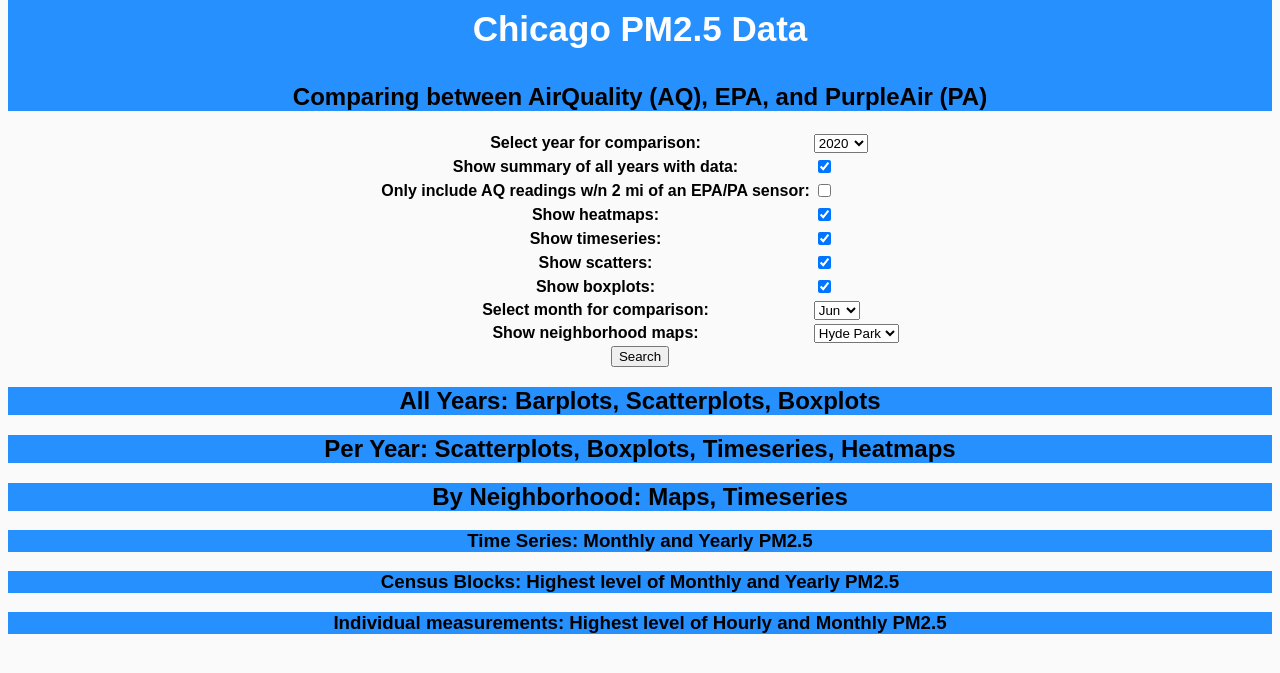
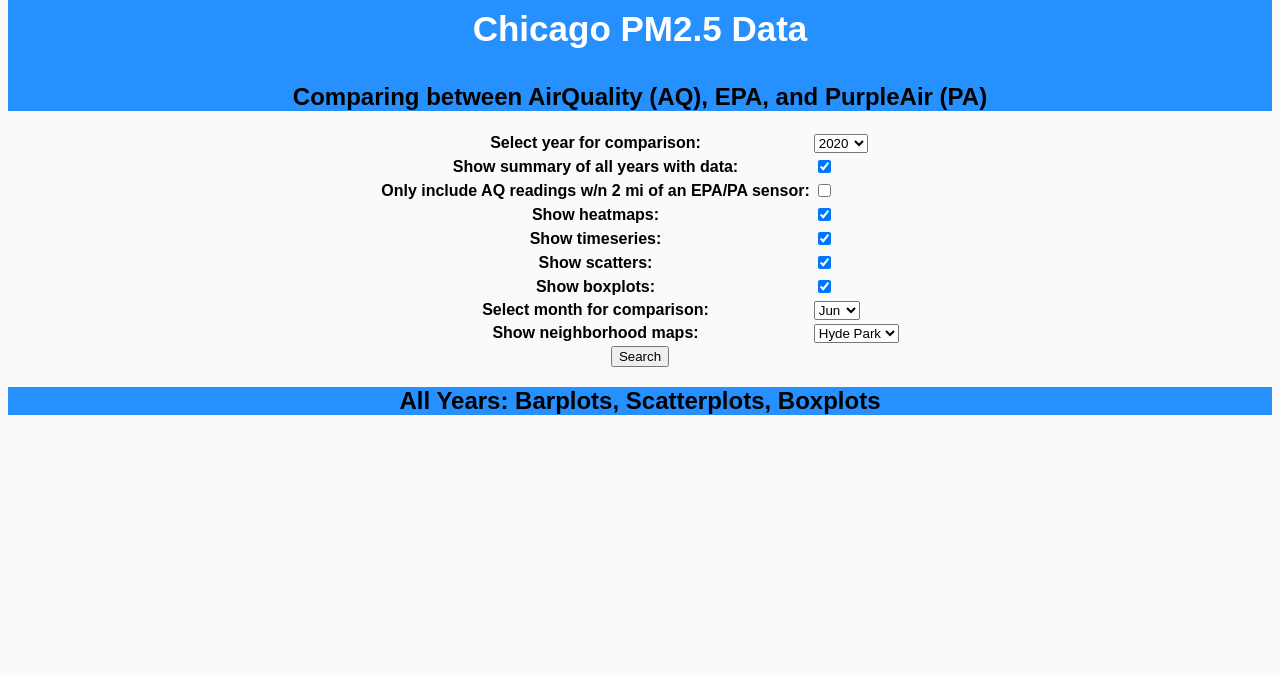
Before and after one commit to dtmlinh/Air-Quality-Tool, a Django app: page / in a window 1280 px wide. Shown: the part 24-697 px from the top of the page. Run offline with Django 3.2, Linux system fonts and the light colour scheme; some libraries are stand-ins or nearby versions.

Commit message:
test template

```diff
--- a/search/templates/index.html
+++ b/search/templates/index.html
@@ -46,145 +46,7 @@
                 <table class="aq_all_years">
                     <tr>
                     {% for i in all_years0 %}
-                     <td> <img src="{% static i %}" width="100%"> </td>
-                    {% endfor %}
-                    </tr>
-                </table>
-            </div>
-            {% endif %}
-
-            {% if all_years != None and all_years != False %}
-            <div class="results", style="overflow-x:auto;">
-                <table class="aq_all_years">
-                    <tr>
-                    {% for i in all_years %}
-                     <td> <img src="{% static i %}" width="100%"> </td>
-                    {% endfor %}
-                    </tr>
-                </table>
-            </div>
-            {% endif %}
-
-            <div align="center">
-                <div id="header">
-                    <h2>Per Year: Scatterplots, Boxplots, Timeseries, Heatmaps</h2>
-                </div>
-            </div>
-
-            {% if scatters != None and scatters != False %}
-            <div class="results", style="overflow-x:auto;">
-                <table class="aq_scatters">
-                    <tr>
-                    {% for i in scatters %}
-                     <td> <img src="{% static i %}" width="100%"> </td>
-                    {% endfor %}
-                    </tr>
-                </table>
-            </div>
-            {% endif %}
-
-            {% if timeseries != None and timeseries != False %}
-            <div class="results", style="overflow-x:auto;">
-                <table class="aq_timeseries">
-                    <tr>
-                    {% for i in timeseries %}
-                     <td> <img src="{% static i %}" width="100%"> </td>
-                    {% endfor %}
-                    </tr>
-                </table>
-            </div>
-            {% endif %}
-
-            {% if heatmaps != None and heatmaps != False %}
-            <div class="results", style="overflow-x:auto;">
-                <table class="aq_heatmaps">
-                    <tr>
-                    {% for i in heatmaps %}
-                     <td> <img src="{% static i %}" width="100%"> </td>
-                    {% endfor %}
-                    </tr>
-                </table>
-            </div>
-            {% endif %}
-
-            {% if heatmaps1 != None and heatmaps1 != False %}
-            <div class="results", style="overflow-x:auto;">
-                <table class="aq_heatmaps">
-                    <tr>
-                    {% for i in heatmaps1 %}
-                     <td> <img src="{% static i %}" width="100%"> </td>
-                    {% endfor %}
-                    </tr>
-                </table>
-            </div>
-            {% endif %}
-
-            {% if month_plot != None and month_plot != False %}
-            <div class="results", style="overflow-x:auto;">
-                <table class="aq_heatmaps">
-                    <tr>
-                    {% for i in month_plot %}
-                     <td> {{ i|safe }} </td>
-                    {% endfor %}
-                    </tr>
-                </table>
-            </div>
-            {% endif %}
-
-        <div align="center">
-            <div id="header">
-                <h2>By Neighborhood: Maps, Timeseries</h2>
-            </div>
-        </div>
-
-        <div align="center">
-            <div id="header">
-                <h3>Time Series: Monthly and Yearly PM2.5</h3>
-            </div>
-        </div>
-
-            {% if neigh_plot != None and neigh_plot != False %}
-            <div class="results", style="overflow-x:auto;">
-                <table class="pa_timeseries">
-                    <tr>
-                    {% for i in neigh_plot %}
-                     <td> <img src="{% static i %}" width="100%"> </td>
-                    {% endfor %}
-                    </tr>
-                </table>
-            </div>
-            {% endif %}
-
-        <div align="center">
-            <div id="header">
-                <h3>Census Blocks: Highest level of Monthly and Yearly PM2.5</h3>
-            </div>
-        </div>
-
-            {% if plot_div0 != None and plot_div0 != False %}
-            <div class="results", style="overflow-x:auto;">
-                <table class="aq_plotly">
-                    <tr>
-                    {% for i in plot_div0 %}
-                    <td> {{ i|safe }} </td>
-                    {% endfor %}
-                    </tr>
-                </table>
-            </div>
-            {% endif %}
-
-        <div align="center">
-            <div id="header">
-                <h3>Individual measurements: Highest level of Hourly and Monthly PM2.5</h3>
-            </div>
-        </div>
-
-            {% if plot_div != None and plot_div != False %}
-            <div class="results", style="overflow-x:auto;">
-                <table class="aq_plotly">
-                    <tr>
-                    {% for i in plot_div %}
-                    <td> {{ i|safe }} </td>
+                     <td> <img src="https://chicagoairquality.s3.us-east-2.amazonaws.com/static/graphs/neighborhood_summary_Daily.png" width="100%"> </td>
                     {% endfor %}
                     </tr>
                 </table>
```
